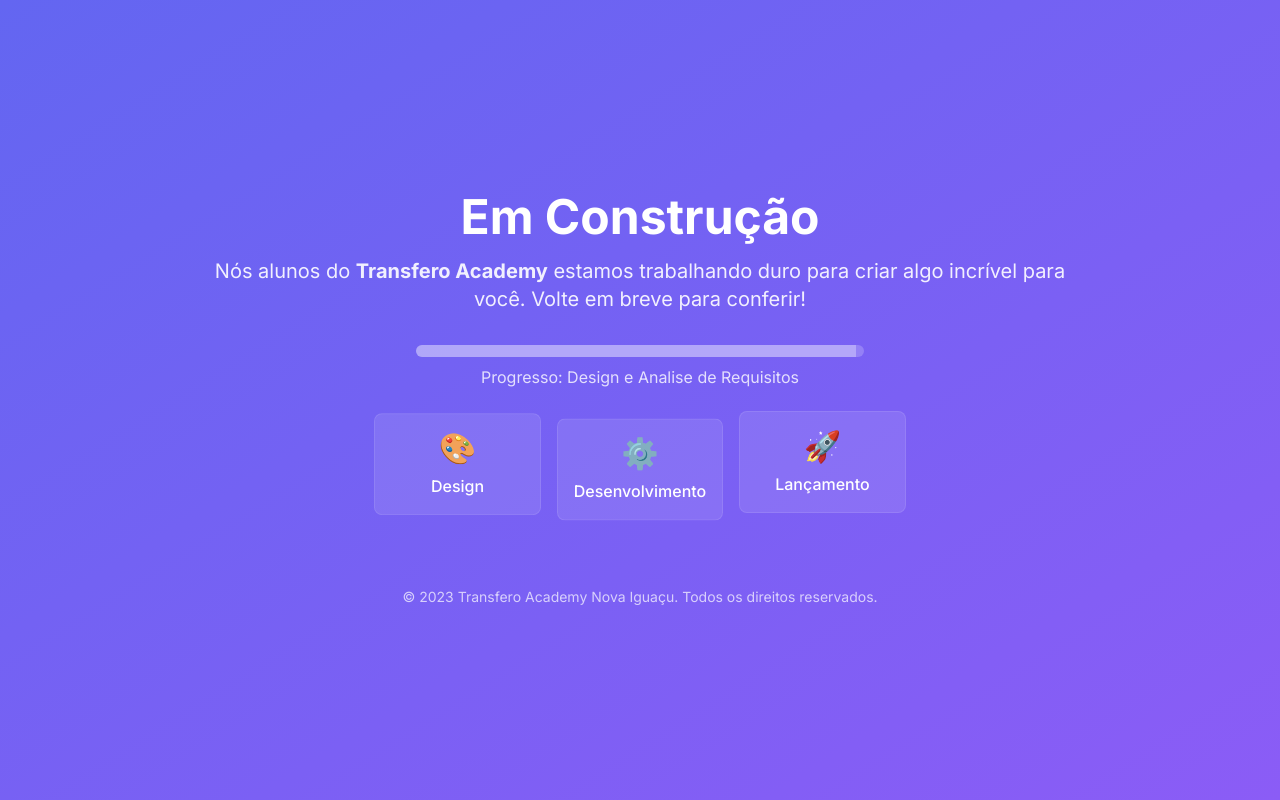
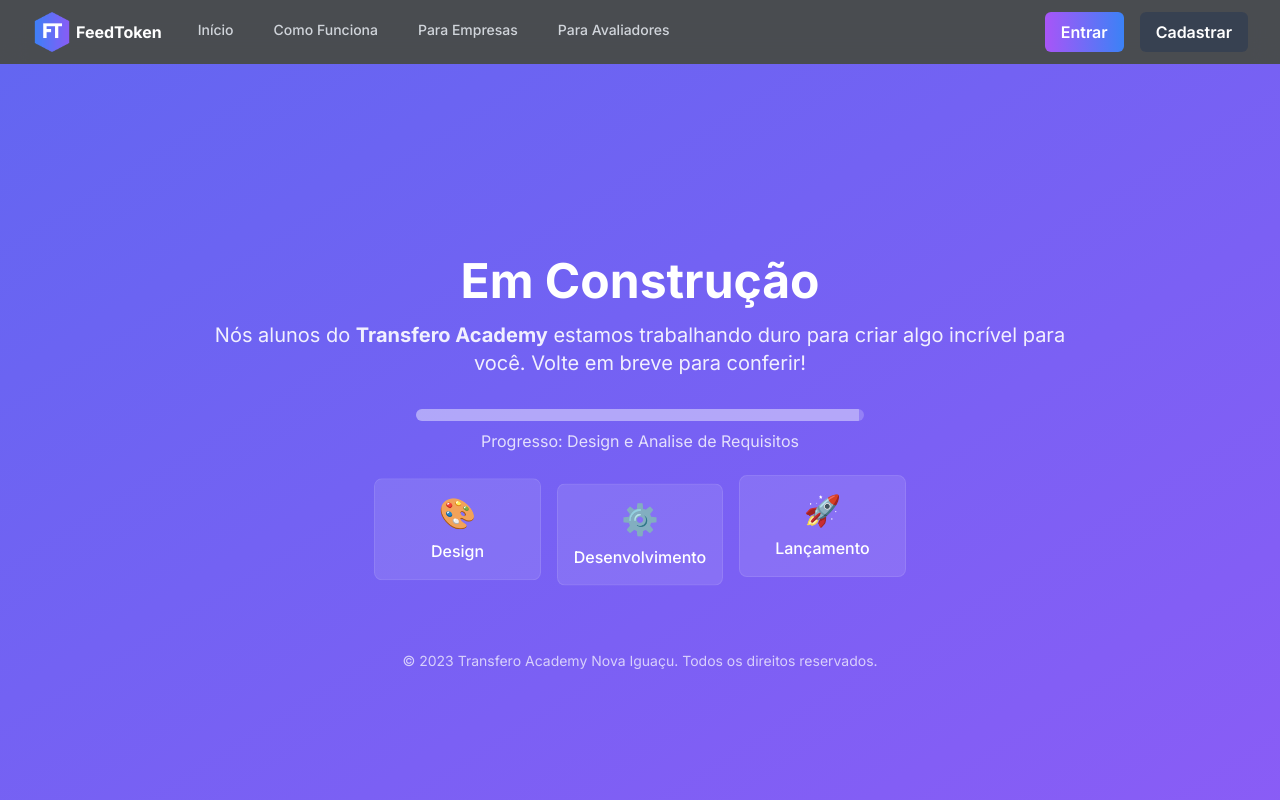
Before and after one commit to TransferoNovaIguacu/feedback-company-front, a Next.js app: page / in a window 1280 px wide. Shown: the top 800 px of the page. Built offline with nearby package versions, Linux system fonts and the light colour scheme.

Commit message:
feat: Update Navbar component with new button components and improve styling style: Add global margin and padding reset for html and body elements

```diff
--- a/app/components/Navbar.tsx
+++ b/app/components/Navbar.tsx
@@ -2,6 +2,7 @@
 import { useState } from "react";
 import logofeedtoken from "@/public/logo.png";
 import Image from "next/image";
+import { Botao1, Botao2 } from "./Botao";
 
 function classNames(...classes: (string | undefined | false | null)[]): string {
   return classes.filter(Boolean).join(" ");
@@ -18,7 +19,7 @@
   ];
 
   return (
-    <nav className="bg-[#26282E] backdrop-blur-md absolute w-full bg-opacity-80">
+    <nav className="sticky top-0 bg-[#26282e] backdrop-blur-md w-full bg-opacity-80 z-50">
       <div className="mx-auto max-w-7xl px-2 sm:px-6 lg:px-8">
         <div className="relative flex h-16 items-center justify-between">
           {/* Botão menu mobile (esquerda) */}
@@ -64,7 +65,8 @@
           <div className="flex flex-1 items-center justify-center sm:items-stretch sm:justify-start">
             <div className="flex shrink-0 items-center">
               <Image src={logofeedtoken} alt="FeedToken logo" width={40} />
-              <p className="font-bold ml-1 text-white">FeedToken</p> {/* Adicionei text-white para a visibilidade do texto */}
+              <p className="font-bold ml-1 text-white">FeedToken</p>{" "}
+              {/* Adicionei text-white para a visibilidade do texto */}
             </div>
             <div className="hidden sm:ml-6 sm:block">
               <div className="flex space-x-4">
@@ -72,7 +74,7 @@
                   <a
                     key={item.name}
                     href={item.href}
-                    className="text-gray-300 rounded-md px-3 py-2 text-sm font-medium"
+                    className="text-gray-300 rounded-md px-3 py-2 text-sm font-medium hover:font-semibold"
                   >
                     {item.name}
                   </a>
@@ -86,21 +88,9 @@
           <div className="absolute inset-y-0 right-0 hidden items-center pr-2 sm:static sm:inset-auto sm:ml-6 sm:pr-0 sm:flex">
             <div className="flex space-x-4">
               {/* Botão Entrar com gradiente */}
-              <button
-                className="rounded-md px-4 py-2 text-sm font-medium text-white"
-                style={{
-                  background: 'linear-gradient(to right, #8A2BE2, #6A5ACD)',
-                  boxShadow: '0 4px 14px 0 rgba(0, 0, 0, 0.2)',
-                }}
-              >
-                Entrar
-              </button>
+              <Botao1 texto="Entrar" />
               {/* Botão Cadastrar com fundo escuro */}
-              <button
-                className="rounded-md px-4 py-2 text-sm font-medium text-white bg-[#26282E]"
-              >
-                Cadastrar
-              </button>
+              <Botao2 texto="Cadastrar" />
             </div>
           </div>
         </div>
@@ -108,8 +98,8 @@
 
       {/* Menu mobile */}
       {menuOpen && (
-        <div className="sm:hidden" id="mobile-menu">
-          <div className="space-y-1 px-2 pt-2 pb-3">
+        <div className="sm:hidden " id="mobile-menu">
+          <div className="space-y-1 px-2 pt-2 pb-3 bg-[#26282e] backdrop-blur-md w-full bg-opacity-80 z-auto">
             {navigation.map((item) => (
               <a
                 key={item.name}
@@ -119,21 +109,10 @@
                 {item.name}
               </a>
             ))}
-            {/* Adiciona botões de login/cadastro no menu mobile */}
+
             <div className="mt-4 flex flex-col space-y-2">
-              <button
-                className="block rounded-md px-3 py-2 text-base font-medium text-white"
-                style={{
-                  background: 'linear-gradient(to right, #8A2BE2, #6A5ACD)',
-                }}
-              >
-                Entrar
-              </button>
-              <button
-                className="block rounded-md px-3 py-2 text-base font-medium text-white bg-[#26282E]"
-              >
-                Cadastrar
-              </button>
+              <Botao1 texto="Entrar" />
+              <Botao2 texto="Cadastrar" />
             </div>
           </div>
         </div>
--- a/app/globals.css
+++ b/app/globals.css
@@ -14,6 +14,11 @@
     --background-start-rgb: 0, 0, 0;
     --background-end-rgb: 0, 0, 0;
   }
+}
+
+html, body {
+  margin: 0;
+  padding: 0;
 }
 
 body {
--- a/app/layout.tsx
+++ b/app/layout.tsx
@@ -1,25 +1,28 @@
-import type { Metadata } from 'next'
-import { Inter } from 'next/font/google'
-import { Navbar } from './components/Navbar'
-import './globals.css'
+import type { Metadata } from "next";
+import { Inter } from "next/font/google";
+import { Navbar } from "./components/Navbar";
+import "./globals.css";
+import { Footer } from "./components/footer";
 
-const inter = Inter({ subsets: ['latin'] })
+const inter = Inter({ subsets: ["latin"] });
 
 export const metadata: Metadata = {
-  title: 'Create Next App',
-  description: 'Generated by create next app',
-}
+  title: "Create Next App",
+  description: "Generated by create next app",
+};
 
 export default function RootLayout({
   children,
 }: {
-  children: React.ReactNode
+  children: React.ReactNode;
 }) {
   return (
     <html lang="en">
       <body className={inter.className}>
+        <Navbar />
         {children}
-        </body>
+        <Footer />
+      </body>
     </html>
-  )
+  );
 }
```
